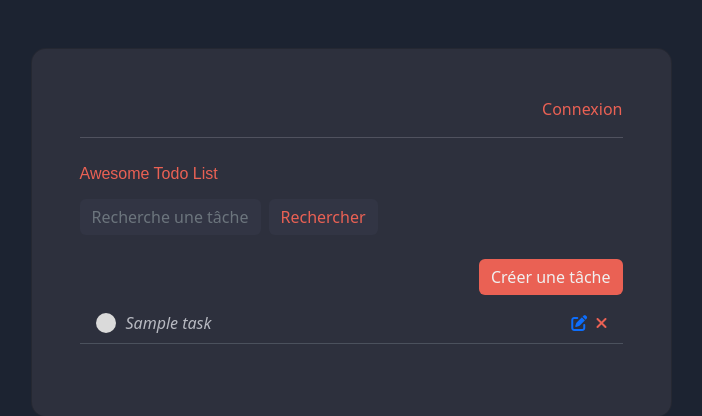
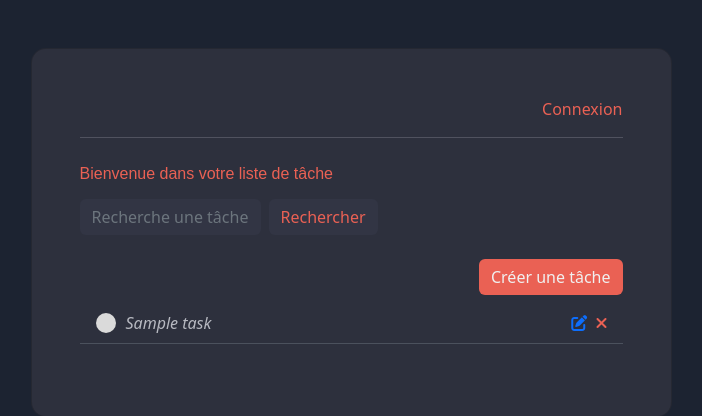
Before and after one commit to ibouzidi/dj_todolistapp, a Django app: template app/templates/app/task_list.html in a window 1280 px wide. Shown: the top 416 px of the page, without its empty margins (289-991 px from the left). Run offline with Django 3.2, Linux system fonts and the light colour scheme; the template is opened without the code that fills it: most values are stand-ins (such as "Sample title", 1, 10 or a date in 2020); some libraries are stand-ins or nearby versions.

Commit message:
correction mineures.

```diff
--- a/app/templates/app/base.html
+++ b/app/templates/app/base.html
@@ -12,10 +12,6 @@
     <link rel="stylesheet" href="https://cdnjs.cloudflare.com/ajax/libs/font-awesome/6.1.1/css/all.min.css" />
     <!-- JavaScript Bundle with Popper -->
     <script src="https://cdn.jsdelivr.net/npm/bootstrap@5.2.0-beta1/dist/js/bootstrap.bundle.min.js"></script>
-    {#    <link rel="stylesheet" href="{% static 'weather/bootstrap/dist/css/bootstrap.min.css' %}" type="text/css">#}
-    {#    <link rel="stylesheet" href="https://cdnjs.cloudflare.com/ajax/libs/font-awesome/6.1.1/css/all.min.css" />#}
-    {#    <script type="text/javascript" src="{% static 'weather/jquery/dist/jquery.js' %}"></script>#}
-    {#    <script type="text/javascript" src="{% static 'weather/bootstrap/dist/js/bootstrap.min.js' %}"></script>#}
     <link rel="preconnect" href="https://fonts.gstatic.com" crossorigin>
     <link href="https://fonts.googleapis.com/css2?family=Nunito:wght@200&display=swap" rel="stylesheet">
     <link rel="stylesheet" href="{% static 'app/css/main.css' %}" type="text/css">
--- a/app/templates/app/task_list.html
+++ b/app/templates/app/task_list.html
@@ -16,7 +16,7 @@
         {% endif %}
     </div>
     <hr style="color: var(--text-color-grey)">
-    <h6 class="mb-3">Awesome Todo List</h6>
+    <h6 class="mb-3">Bienvenue dans votre liste de tâche</h6>
 
     <form method="GET" class="d-flex justify-content-start align-items-center mb-4  search-form">
         <div class="col-md-4 ">
@@ -36,7 +36,7 @@
                 <div class="d-flex align-items-center">
                     {% if task.complete %}
                         <div class="task-complete-icon"></div>
-                        <i><s><span class="task-title">{{ task.title }}</span></i></s>
+                        <i><s><span class="task-title">{{ task.title }}</span></s></i>
 
                     {% else %}
                         <div class="task-incomplete-icon"></div>
```
Also changed, not shown: db.sqlite3.
